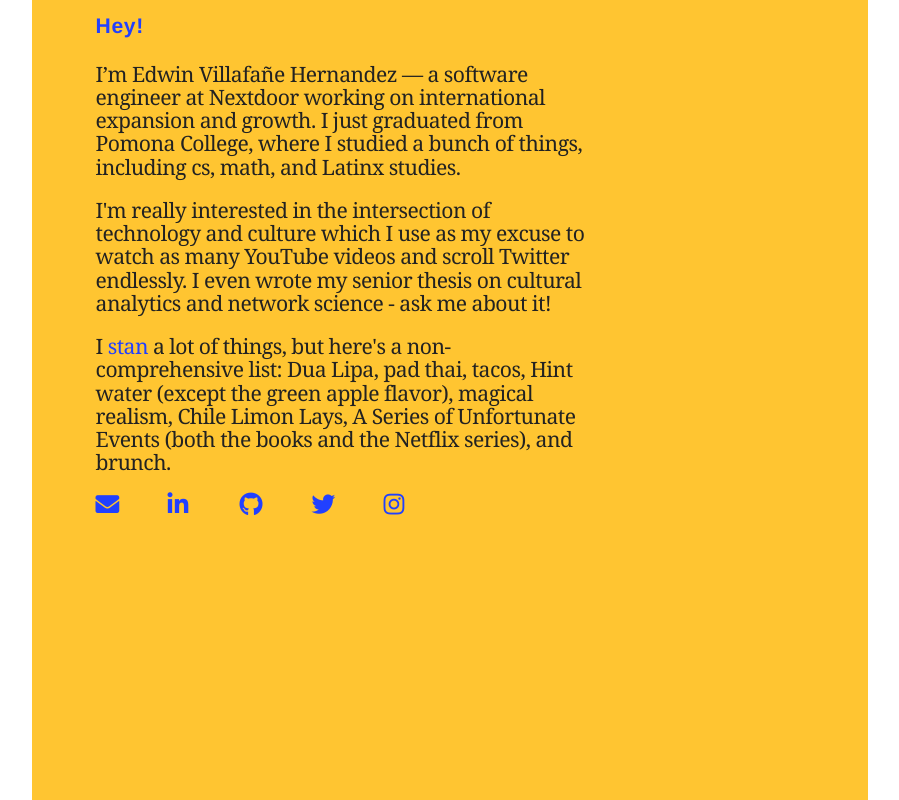
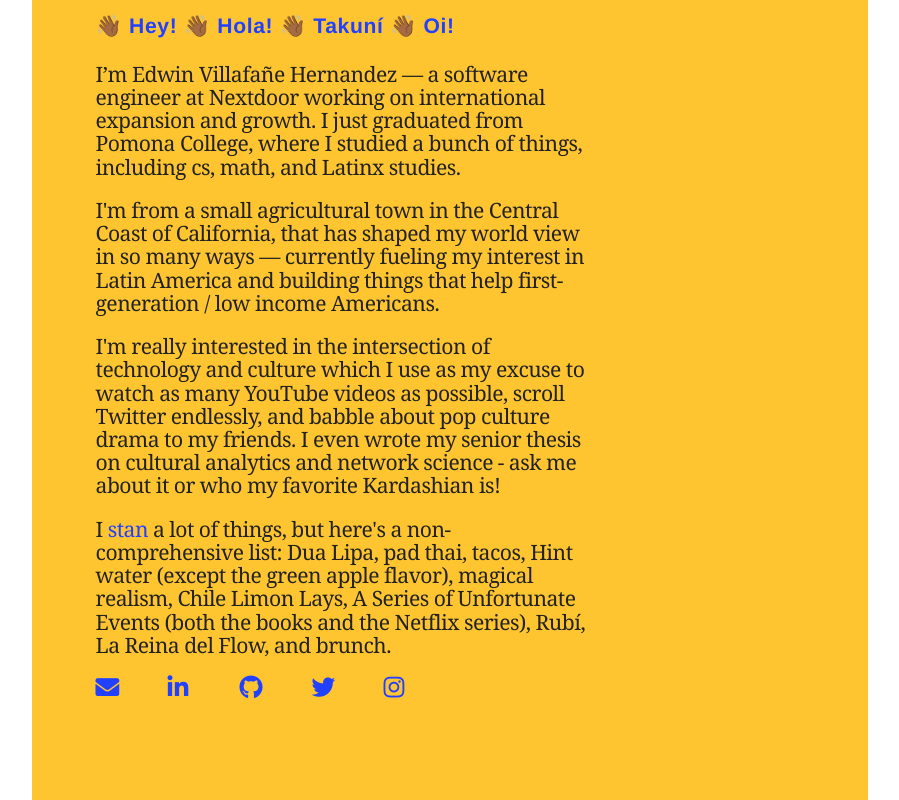
Before and after one commit to edwinvillafane/edwinvillafane.github.io, a plain HTML site: page index.html in a window 1280 px wide. Shown: the whole page, without its empty margins (361-1260 px from the left). Drawn offline with Linux system fonts and the light colour scheme.

Commit message:
Updated text

```diff
--- a/index.html
+++ b/index.html
@@ -39,12 +39,14 @@
       </div>
       <div class="two-thirds column right-column">
         <div class="text-container">
-          <h5>Hey!</h5>
+          <h5>👋🏾 Hey! 👋🏾 Hola! 👋🏾 Takuní 👋🏾 Oi!</h5>
           <h1>I’m Edwin Villafañe Hernandez &mdash; a software engineer at Nextdoor working on international expansion and growth. I just graduated from Pomona College, where I studied a bunch of things, including cs, math, and Latinx studies. </h1>
 
-          <h1>I'm really interested in the intersection of technology and culture which I use as my excuse to watch as many YouTube videos and scroll Twitter endlessly. I even wrote my senior thesis on cultural analytics and network science - ask me about it! </h1>
+          <h1>I'm from a small agricultural town in the Central Coast of California, that has shaped my world view in so many ways &mdash; currently fueling my interest in Latin America and building things that help first-generation / low income Americans.</h1>
 
-          <h1>I <span class="stan">stan</span> a lot of things, but here's a non-comprehensive list: Dua Lipa, pad thai, tacos, Hint water (except the green apple flavor), magical realism, Chile Limon Lays, A Series of Unfortunate Events (both the books and the Netflix series), and brunch. </h1>
+          <h1>I'm really interested in the intersection of technology and culture which I use as my excuse to watch as many YouTube videos as possible, scroll Twitter endlessly, and babble about pop culture drama to my friends. I even wrote my senior thesis on cultural analytics and network science - ask me about it or who my favorite Kardashian is! </h1>
+
+          <h1>I <span class="stan">stan</span> a lot of things, but here's a non-comprehensive list: Dua Lipa, pad thai, tacos, Hint water (except the green apple flavor), magical realism, Chile Limon Lays, A Series of Unfortunate Events (both the books and the Netflix series), Rubí, La Reina del Flow, and brunch. </h1>
 
           <a class="navigation" href="mailto:ehv02014@mymail.pomona.edu?Subject=Hello Edwin!" target="_top"><i class="fa fa-envelope fa-3x"></i></a>
 
```
